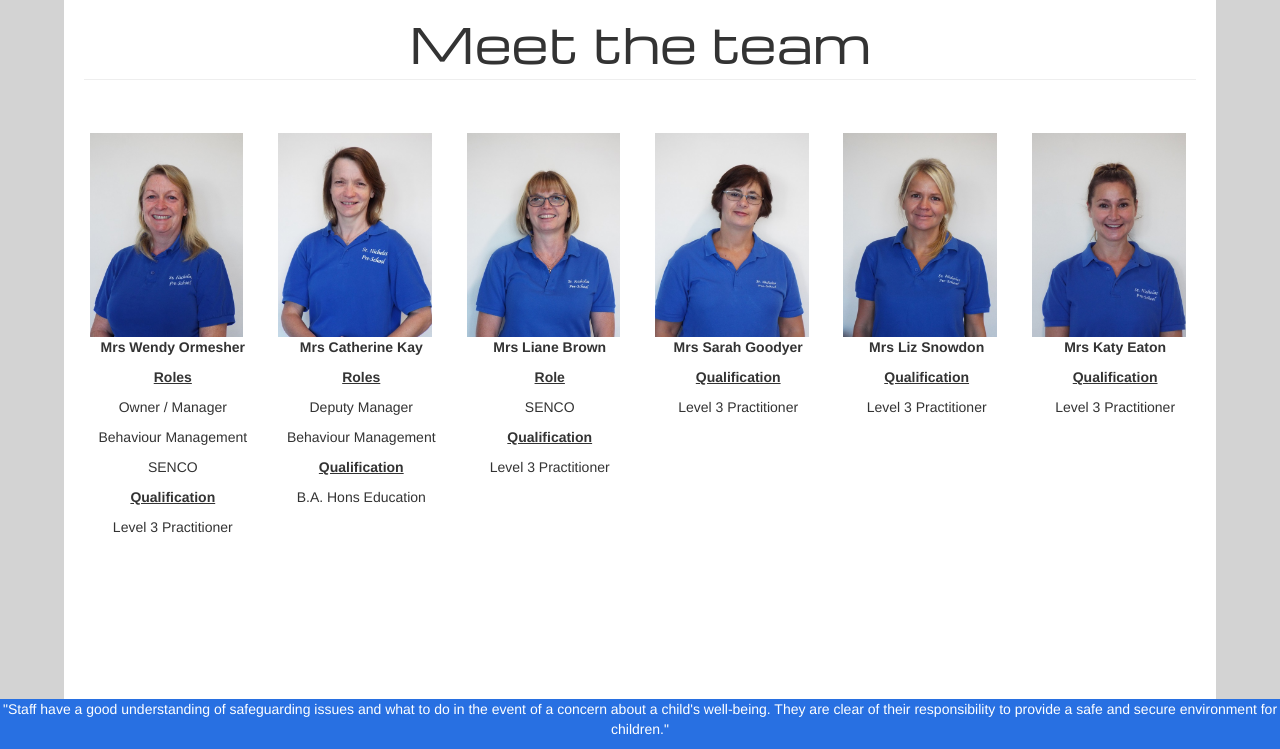
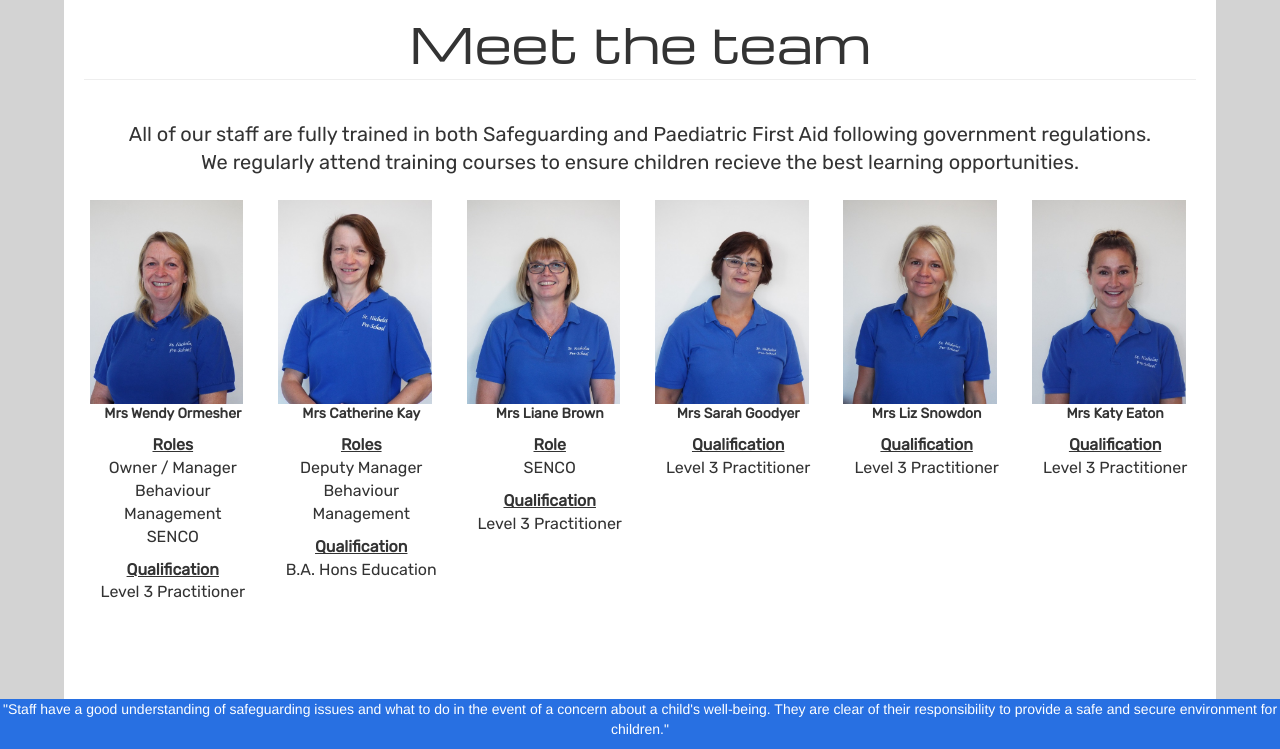
Before and after one commit to NigelKay/SNPSDjangoWebsite, a Django app: template templates/snps_app/staff.html in a window 1280 px wide. Shown: the part 51-800 px from the top of the page. Run offline with Django 3.2, Linux system fonts and the light colour scheme; the template is opened without the code that fills it, so the values that code supplies are empty; some libraries are stand-ins or nearby versions.

Commit message:
MAjor content update - Wendy + Catherine

```diff
--- a/static/css/base.css
+++ b/static/css/base.css
@@ -19,6 +19,11 @@ body {
 }
 
 .indexText {
+  font-family: 'Rubik', sans-serif;
+  font-size: 2.5vh;
+}
+
+.staffIntro {
   font-family: 'Rubik', sans-serif;
   font-size: 2.5vh;
 }
@@ -148,7 +153,14 @@ body {
 }
 
 .staffName {
+  font-family: 'Rubik', sans-serif;
   width: 13vw;
+}
+
+.staff-desc {
+  font-family: 'Rubik', sans-serif;
+  font-size: 2vh;
+  list-style:none;
 }
 
 @media (max-width: 999px) {
@@ -179,3 +191,7 @@ body {
     width: 70vw;
   }
 }
+
+timesList {
+  list-style: none;
+}
--- a/templates/snps_app/index.html
+++ b/templates/snps_app/index.html
@@ -5,6 +5,7 @@
   <div class="row">
     <div class="col-lg-12 col-md-12 col-sm-12 col-xs-12">
       <h1 class="page-header headers">St Nicholas Pre-School</h1>
+      <h3 class="text-center"><b>Contact: 07546889868 || office.stnicholaspreschool@gmail.com</b></h3>
     </div>
   </div>
   <div class="row">
@@ -13,7 +14,8 @@
     </div>
     <div class="col-lg-6 col-md-6 col-sm-6 col-xs-12">
       <div class="indexText">
-        <p>St Nicholas is a well established Pre-school based in Southbourne, We have been running for over 40 years. Our last Ofsted report returned a 'good' rating in all areas.</p>
+        <p>St Nicholas is a well established Pre-school based in Southbourne, We have been running for over 40 years. We are an equal opportunity setting and welcome all children between the ages of 2 and 5 years old.</p>
+        <p>We follow the 'Early Years Foundation Stage (EYFS)' curriculum. We are Ofsted registered and can offer 15 hours free childcare for children aged 3 and 4.</p>
         <br>
         <div class="alert alert-success" role="alert">
           <h4 class="alert-heading text-center"><b>Ofsted Inspection - February 2016</b></h4>
--- a/templates/snps_app/staff.html
+++ b/templates/snps_app/staff.html
@@ -8,6 +8,8 @@
     </div>
   </div>
 </div>
+
+<p class="text-center staffIntro">All of our staff are fully trained in both Safeguarding and Paediatric First Aid following government regulations.<br /> We regularly attend training courses to ensure children recieve the best learning opportunities.</p>
 
 <div class="staffDetailsContainer">
   <div class="row">
@@ -20,12 +22,8 @@
           <td>
             <p class="text-center staffName"><b>Mrs Wendy Ormesher</b></p>
             <div class="staffDetails">
-              <p class="text-center"><b><u>Roles</u></b></p>
-              <p class="text-center">Owner / Manager</p>
-              <p class="text-center">Behaviour Management</p>
-              <p class="text-center">SENCO</p>
-              <p class="text-center"><b><u>Qualification</u></b></p>
-              <p class="text-center">Level 3 Practitioner</p>
+              <p class="text-center staff-desc staff-desc"><b><u>Roles</u></b><br />Owner / Manager<br />Behaviour Management<br />SENCO</p>
+              <p class="text-center staff-desc staff-desc"><b><u>Qualification</u></b><br />Level 3 Practitioner</p>
             </div>
           </td>
         </tr>
@@ -40,11 +38,8 @@
           <td>
             <p class="text-center staffName"><b>Mrs Catherine Kay</b></p>
             <div class="staffDetails">
-              <p class="text-center"><b><u>Roles</u></b></p>
-              <p class="text-center">Deputy Manager</p>
-              <p class="text-center">Behaviour Management</p>
-              <p class="text-center"><b><u>Qualification</u></b></p>
-              <p class="text-center">B.A. Hons Education</p>
+              <p class="text-center staff-desc"><b><u>Roles</u></b><br />Deputy Manager<br />Behaviour Management</p>
+              <p class="text-center staff-desc"><b><u>Qualification</u></b><br />B.A. Hons Education</p>
             </div>
           </td>
         </tr>
@@ -59,10 +54,8 @@
           <td>
             <p class="text-center staffName"><b>Mrs Liane Brown</b></p>
             <div class="staffDetails">
-              <p class="text-center"><b><u>Role</u></b></p>
-              <p class="text-center">SENCO</p>
-              <p class="text-center"><b><u>Qualification</u></b></p>
-              <p class="text-center">Level 3 Practitioner</p>
+              <p class="text-center staff-desc"><b><u>Role</u></b><br />SENCO</p>
+              <p class="text-center staff-desc staff-desc"><b><u>Qualification</u></b><br />Level 3 Practitioner</p>
             </div>
           </td>
         </tr>
@@ -77,8 +70,7 @@
           <td>
             <p class="text-center staffName"><b>Mrs Sarah Goodyer</b></p>
             <div class="staffDetails">
-              <p class="text-center"><b><u>Qualification</u></b></p>
-              <p class="text-center">Level 3 Practitioner</p>
+              <p class="text-center staff-desc"><b><u>Qualification</u></b><br />Level 3 Practitioner</p>
             </div>
           </td>
         </tr>
@@ -93,8 +85,7 @@
           <td>
             <p class="text-center staffName"><b>Mrs Liz Snowdon</b></p>
             <div class="staffDetails">
-              <p class="text-center"><b><u>Qualification</u></b></p>
-              <p class="text-center">Level 3 Practitioner</p>
+              <p class="text-center staff-desc"><b><u>Qualification</u></b><br />Level 3 Practitioner</p>
             </div>
           </td>
         </tr>
@@ -109,8 +100,7 @@
           <td>
             <p class="text-center staffName"><b>Mrs Katy Eaton</b></p>
             <div class="staffDetails">
-              <p class="text-center"><b><u>Qualification</u></b></p>
-              <p class="text-center">Level 3 Practitioner</p>
+              <p class="text-center staff-desc"><b><u>Qualification</u></b><br />Level 3 Practitioner</p>
             </div>
             <br><br><br><br>
           </td>
```
Also changed, not shown: templates/snps_app/aboutus.html (+5 -7 lines), templates/snps_app/findus.html (+20 -6 lines), templates/snps_app/policies.html (+9 -1 lines).
